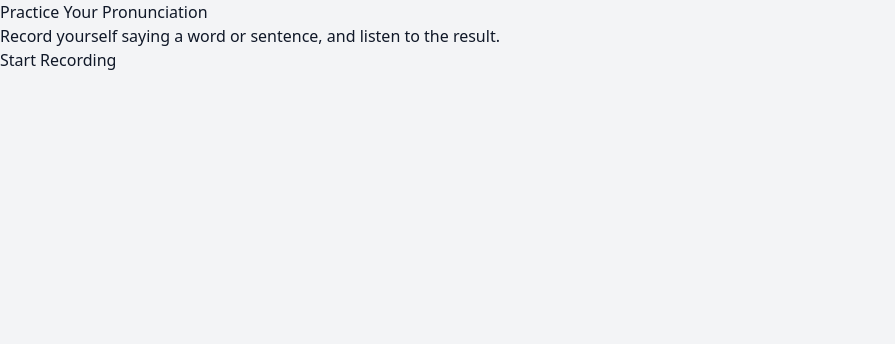
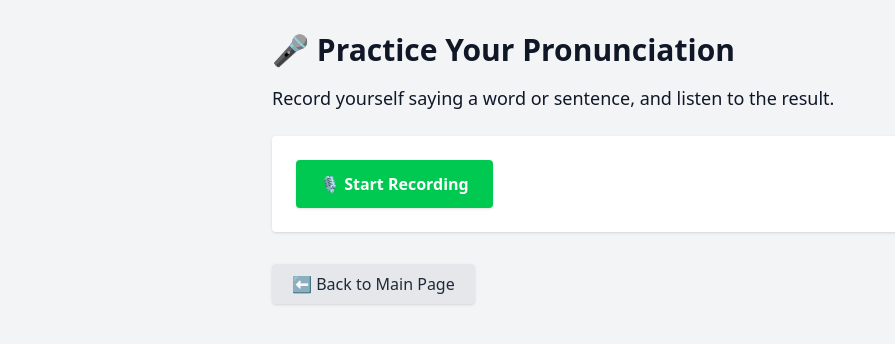
Before and after one commit to Ania58/Pronunciation-App-Frontend, a React (Vite) app: page /record in a window 1280 px wide. Shown: the top 344 px of the page, without its empty margins (0-895 px from the left). Built offline with nearby package versions, Linux system fonts and the light colour scheme; no server answers.

Commit message:
improve recording layout, add styled buttons and back link

```diff
--- a/src/features/record/RecorderWidget.tsx
+++ b/src/features/record/RecorderWidget.tsx
@@ -1,19 +1,25 @@
-//import React from 'react';
 import { useRecorder } from '../../hooks/useRecorder';
 
 export default function RecorderWidget() {
   const { isRecording, audioUrl, startRecording, stopRecording } = useRecorder();
 
   return (
-    <div>
-      <button onClick={isRecording ? stopRecording : startRecording}>
-        {isRecording ? 'Stop' : 'Start'} Recording
+    <div className="bg-white rounded shadow p-6">
+      <button
+        onClick={isRecording ? stopRecording : startRecording}
+        className={`px-6 py-3 rounded font-semibold shadow cursor-pointer ${
+          isRecording
+            ? 'bg-red-500 hover:bg-red-600 text-white'
+            : 'bg-green-500 hover:bg-green-600 text-white'
+        }`}
+      >
+        {isRecording ? '⏹ Stop Recording' : '🎙 Start Recording'}
       </button>
 
       {audioUrl && (
-        <div>
-          <p>Preview:</p>
-          <audio controls src={audioUrl}></audio>
+        <div className="mt-6">
+          <p className="mb-2 text-lg font-medium">▶️ Preview:</p>
+          <audio controls src={audioUrl} className="w-full" />
         </div>
       )}
     </div>
--- a/src/pages/RecordPage.tsx
+++ b/src/pages/RecordPage.tsx
@@ -1,11 +1,24 @@
+import { Link } from 'react-router-dom';
 import RecorderWidget from '../features/record/RecorderWidget';
 
 export default function RecordPage() {
   return (
-    <div className="record-page">
-      <h1>Practice Your Pronunciation</h1>
-      <p>Record yourself saying a word or sentence, and listen to the result.</p>
+    <div className="max-w-3xl mx-auto px-4 py-8">
+      <h1 className="text-3xl font-bold mb-4">🎤 Practice Your Pronunciation</h1>
+      <p className="text-lg mb-6">
+        Record yourself saying a word or sentence, and listen to the result.
+      </p>
+
       <RecorderWidget />
+
+      <div className="mt-8">
+        <Link
+          to="/"
+          className="inline-block bg-gray-200 hover:bg-gray-300 text-gray-800 px-5 py-2 rounded shadow cursor-pointer"
+        >
+          ⬅ Back to Main Page
+        </Link>
+      </div>
     </div>
   );
 }
```
